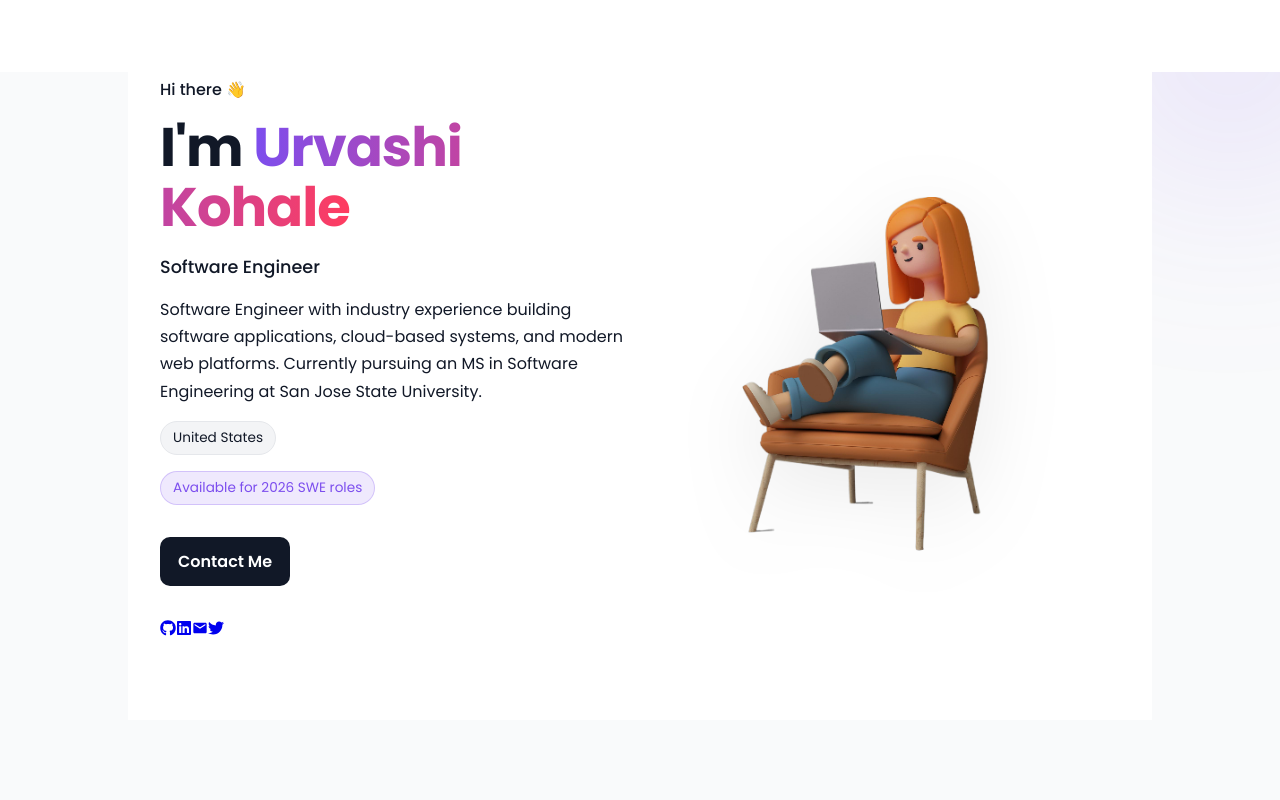
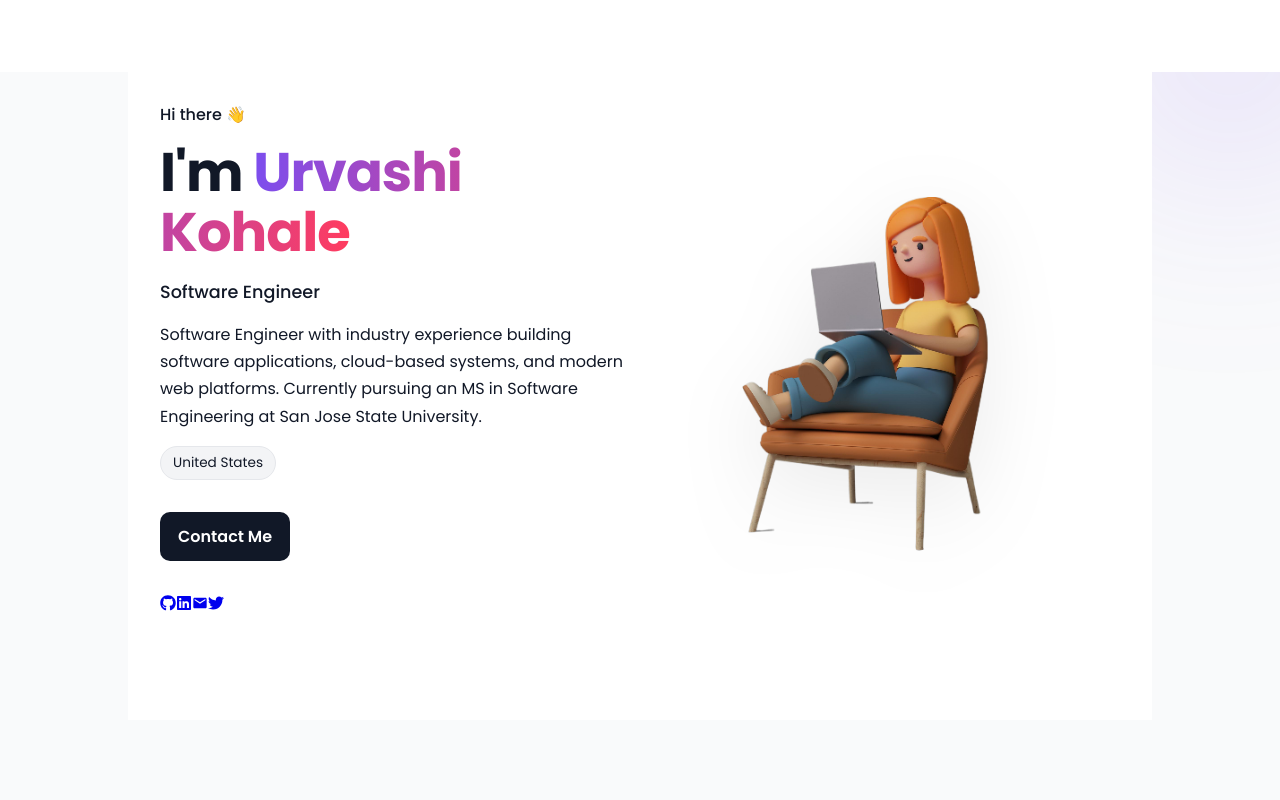
Before and after one commit to urvashikohale/My_Portfolio_Website, a React (Create React App) app: page / in a window 1280 px wide. Shown: the top 800 px of the page. Built offline with nearby package versions, Linux system fonts and the light colour scheme.

Commit message:
Remove availability badge from Home component
Removed availability badge from the home component.

```diff
--- a/src/components/home/Home.js
+++ b/src/components/home/Home.js
@@ -23,10 +23,6 @@ const Home = () => {
           </p>
 
           <div className="locationBadge">United States</div>
-
-          <div className="availabilityBadge">
-            Available for 2026 SWE roles
-          </div>
         </div>
 
         <a href="#contact" className="homeButton">
```
